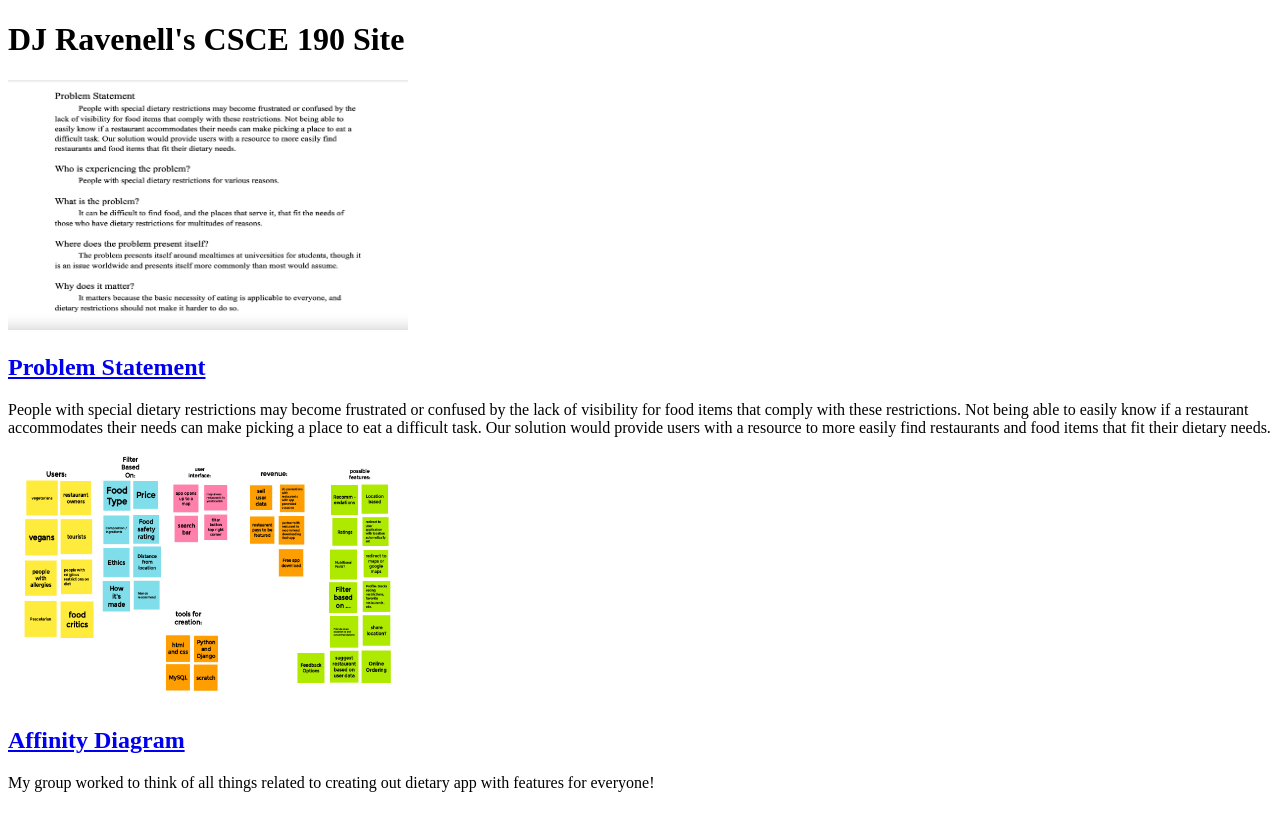
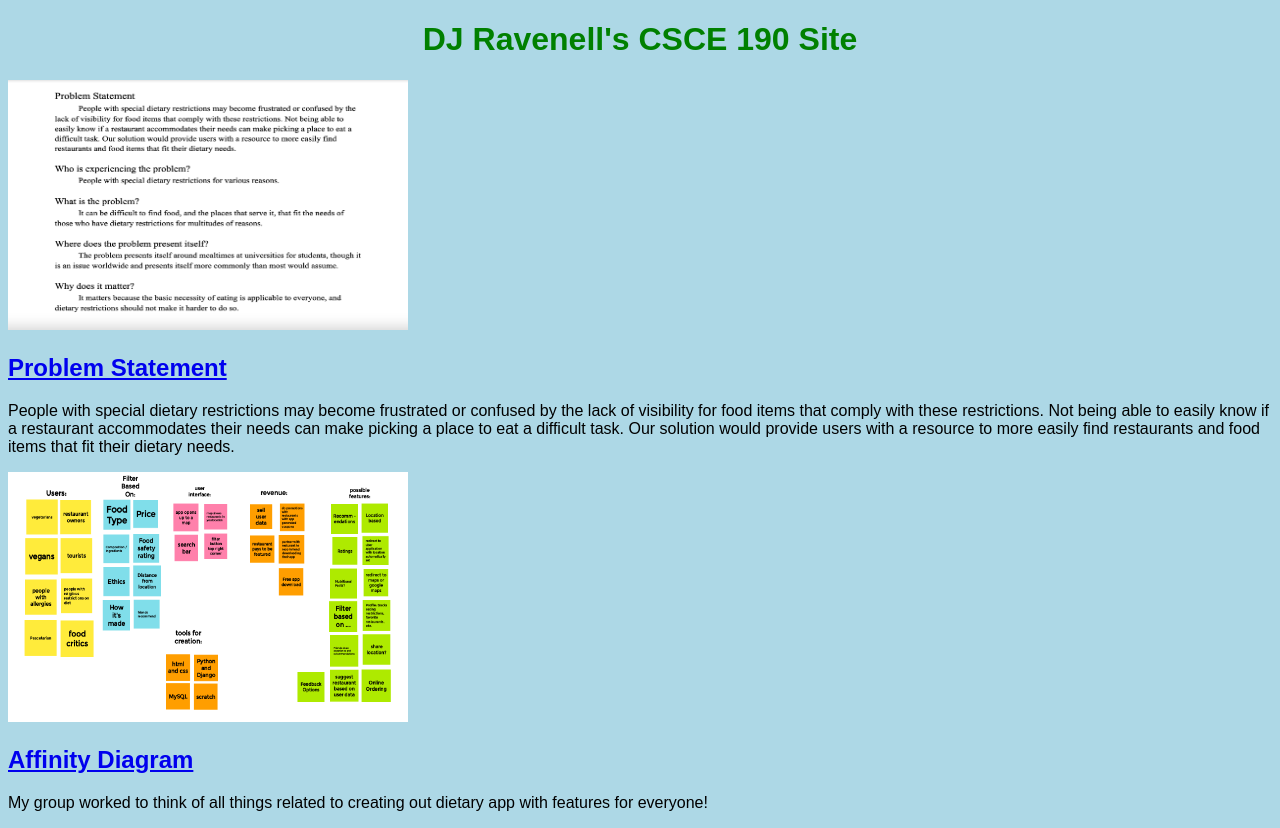
Before and after one commit to djravenell/djravenell.github.io, a plain HTML site: page index.html in a window 1280 px wide. Drawn offline with Linux system fonts and the light colour scheme.

Commit message:
Add files via upload

```diff
--- a/index.html
+++ b/index.html
@@ -2,6 +2,7 @@
 <html>
     <head>
         <title>CSCE 190: DJ Ravenell</title>
+        <link rel="stylesheet" href="styles.css">
     </head>
     <body>
         <h1>DJ Ravenell's CSCE 190 Site</h1>
--- /dev/null
+++ b/styles.css
@@ -0,0 +1,9 @@
+body {
+    background: lightblue;
+    font-family: Arial, Helvetica, sans-serif;
+}
+
+h1 {
+    color: green;
+    text-align: center;
+}
```
